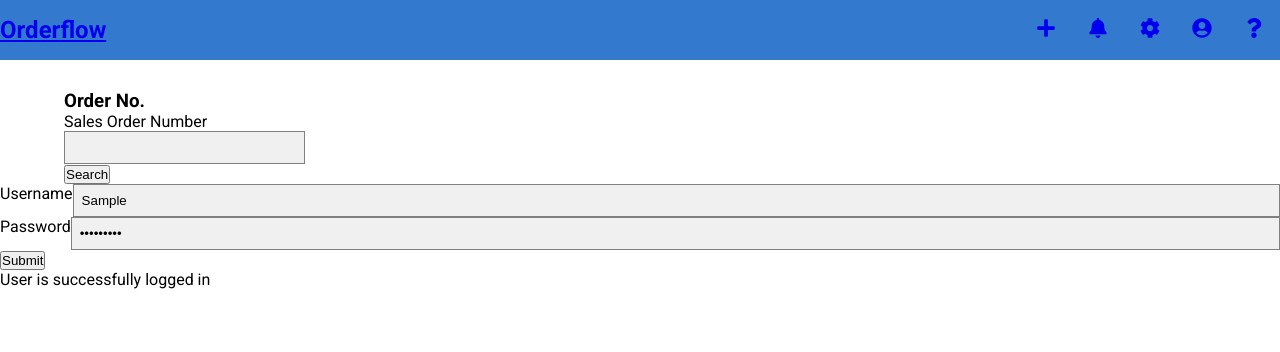
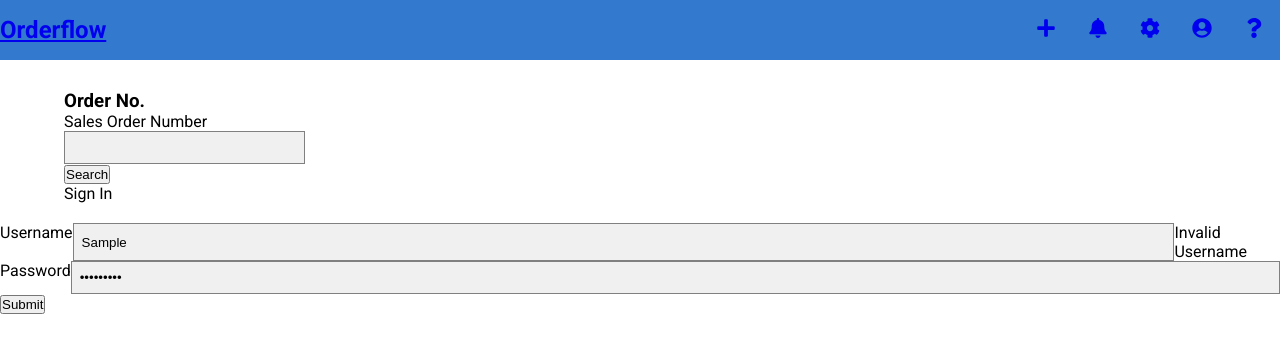
Before and after one commit to jcho-project/orderflow, a React (Create React App) app: page / in a window 1280 px wide. Both pictures are taken after typing "Sample", "Sample123" into the empty fields and a click on the button "Submit". Shown: the top 352 px of the page. Built offline with nearby package versions, Linux system fonts and the light colour scheme.

Commit message:
add error message display functionality // require check on data validation for wrong password and username

```diff
--- a/src/pages/Home.jsx
+++ b/src/pages/Home.jsx
@@ -8,7 +8,7 @@
       <OrderInput />
       {/* <OrderList /> */}
       <Login />
-      {true ? <div>User is successfully logged in</div> : <OrderList />}
+      {/* {true ? <div>User is successfully logged in</div> : <OrderList />} */}
     </>
   )
 }
--- a/src/pages/Login.jsx
+++ b/src/pages/Login.jsx
@@ -22,9 +22,9 @@
   }
 
   const renderErrorMessage = (name) => {
-    name === errorMessages.name && (
-      <div className="error">{errorMessages.message}</div>
-    )
+    if (name === errorMessages.name) {
+      return <div className="error">{errorMessages.message}</div>
+    }
   }
 
   const handleSubmit = (e) => {
@@ -39,6 +39,7 @@
         setErrorMessages({ name: "pass", message: errors.pass })
       } else {
         setIsSubmitted(true)
+        setErrorMessages({})
       }
     } else {
       setErrorMessages({ name: "uname", message: errors.uname })
@@ -48,7 +49,7 @@
     console.log(e.target.uname.value)
   }
 
-  return (
+  const renderForm = (
     <form onSubmit={handleSubmit}>
     <div className="input-container">
       <label>Username </label>
@@ -63,6 +64,13 @@
     <button type="submit">Submit</button>
   </form>
   )
+
+  return (
+    <div className="login-form">
+      <div className="title">Sign In</div>
+      {false ? <div>User is successfully logged in</div> : renderForm}
+    </div>
+  )
 }
 
 export default Login
```
Lines whose indentation alone changed are shown as unchanged.
